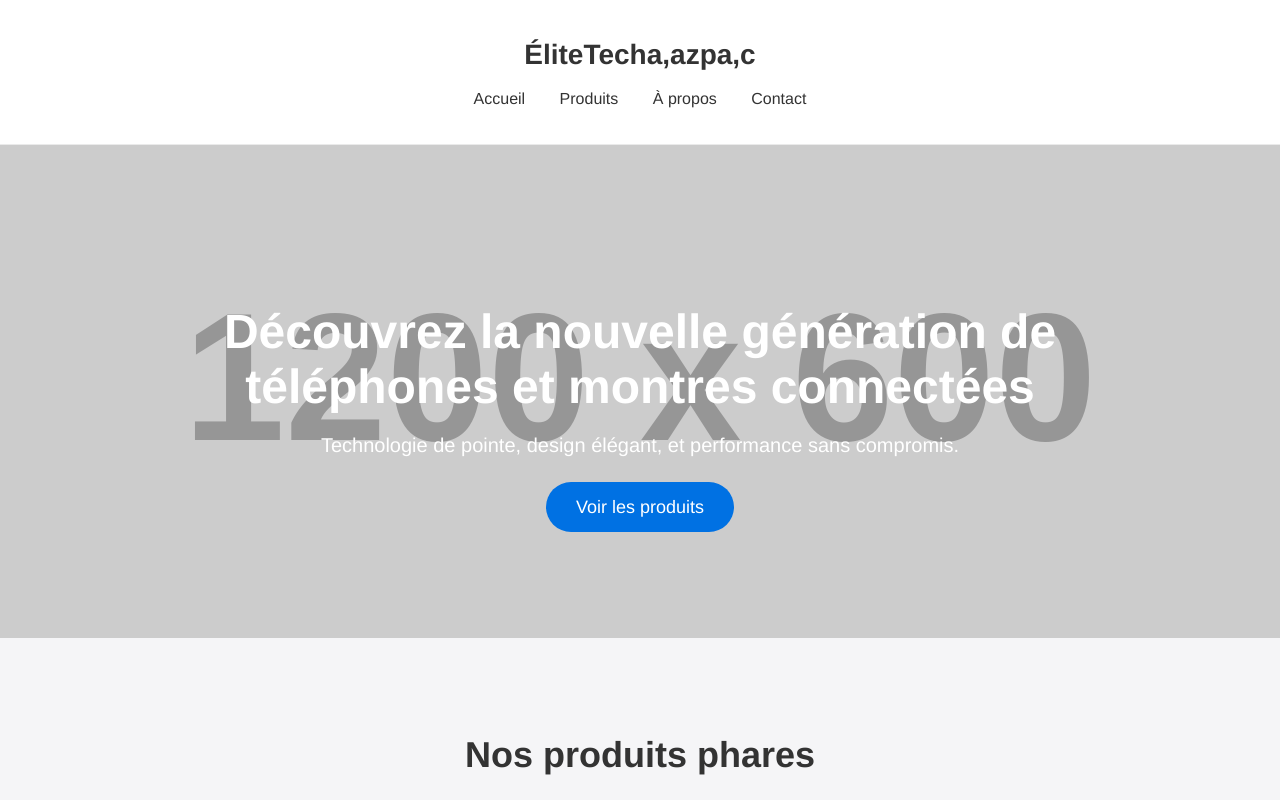
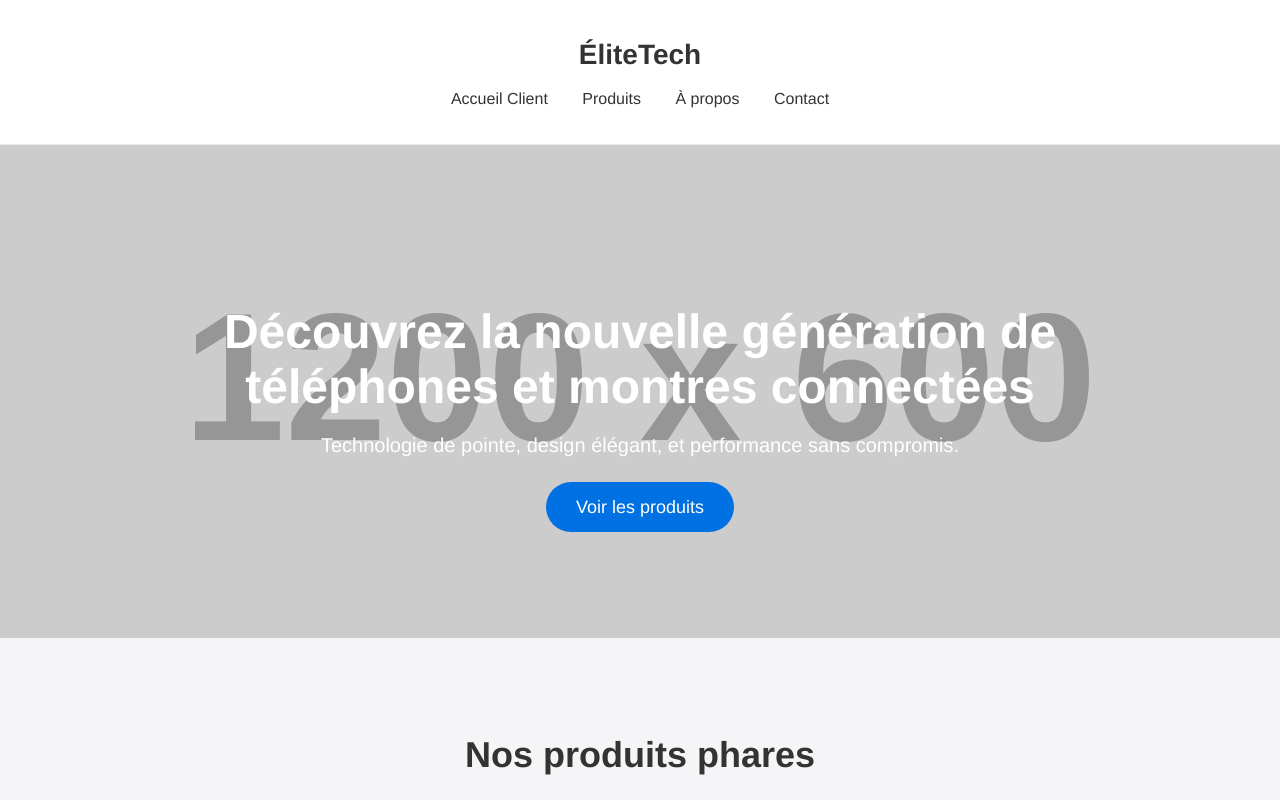
Before and after one commit to AurelienLgd/DEVOPS2025, a plain HTML site: page index.html in a window 1280 px wide. Shown: the top 800 px of the page. Drawn offline with Linux system fonts and the light colour scheme; placeholder pictures from the web are drawn by us.

Commit message:
page web 4

```diff
--- a/index.html
+++ b/index.html
@@ -9,10 +9,10 @@
 <body>
     <header>
         <div class="container">
-            <h1>ÉliteTecha,azpa,c</h1>
+            <h1>ÉliteTech</h1>
             <nav>
                 <ul>
-                    <li><a href="#">Accueil</a></li>
+                    <li><a href="#">Accueil Client</a></li>
                     <li><a href="#">Produits</a></li>
                     <li><a href="#">À propos</a></li>
                     <li><a href="#">Contact</a></li>
```
